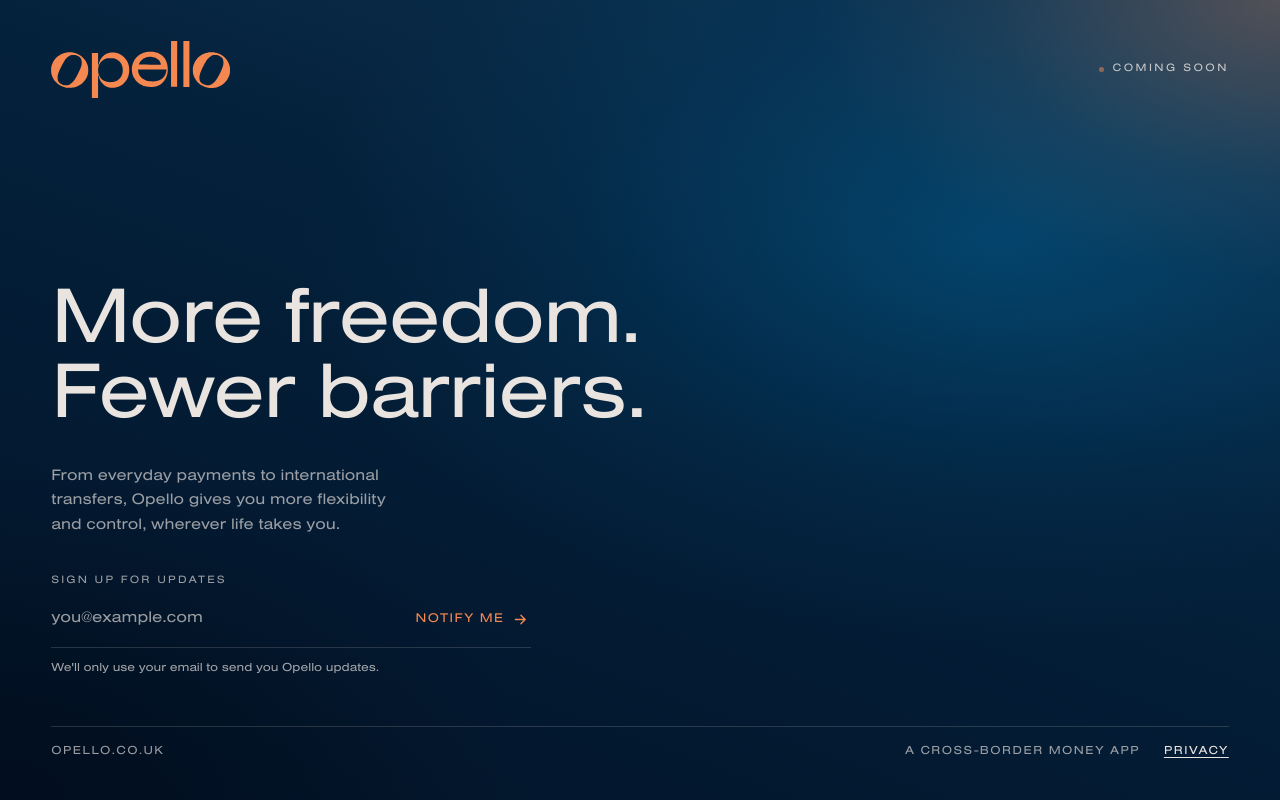
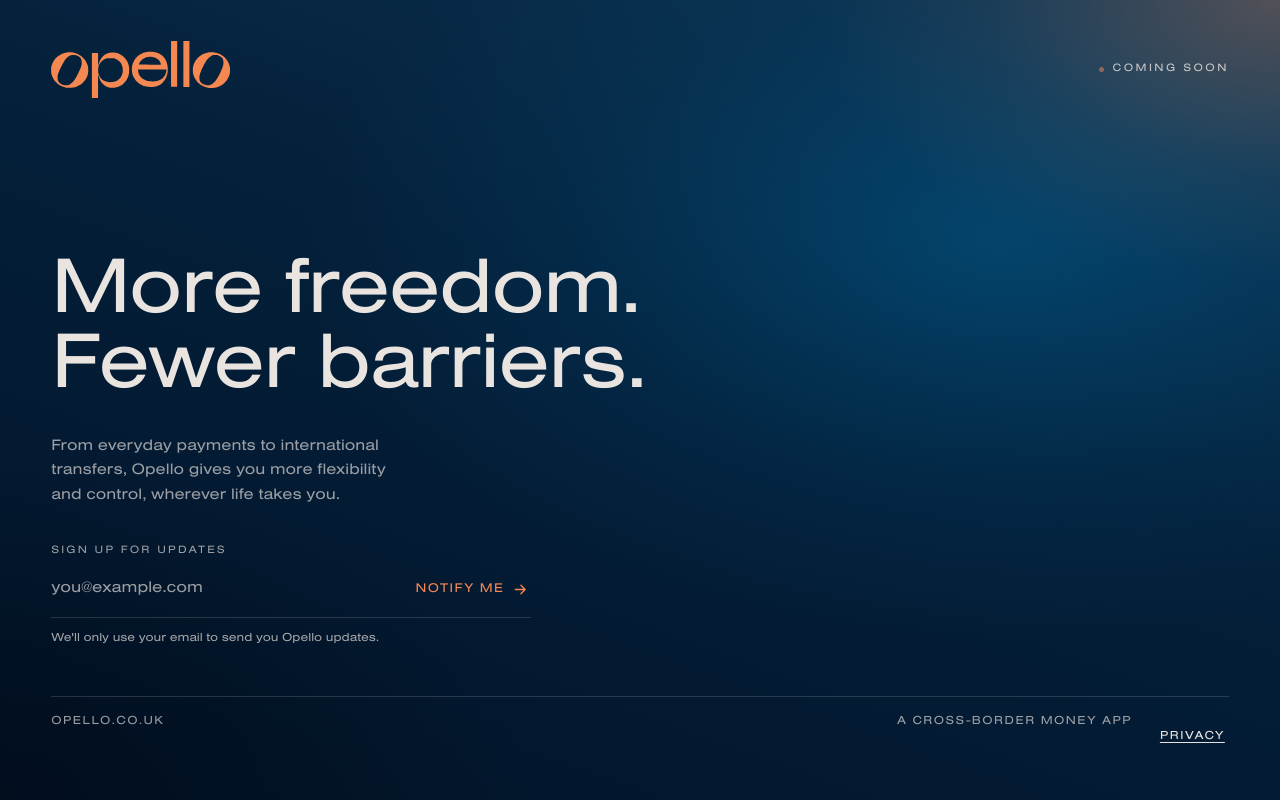
Before and after one commit to opello-uk/website, a SvelteKit app: page / in a window 1280 px wide. Built offline with nearby package versions, Linux system fonts and the light colour scheme.

Commit message:
studio: 44px touch target on coming-soon footer links (WCAG 2.5.8)
🪂 Generated with [Skydive](https://skydive.com)

```diff
--- a/src/routes/+page.svelte
+++ b/src/routes/+page.svelte
@@ -204,6 +204,12 @@
 		gap: 24px;
 	}
 	footer a {
+		/* Touch target (WCAG 2.5.8): give the small footer link a 44px box,
+		   same pattern as the studio footer links. */
+		display: inline-flex;
+		align-items: center;
+		min-height: 44px;
+		padding: 0 4px;
 		color: var(--clay);
 		/* WCAG 1.4.1: the link must not rely on colour alone against the
 		   surrounding muted footer text — keep the underline. */
```
